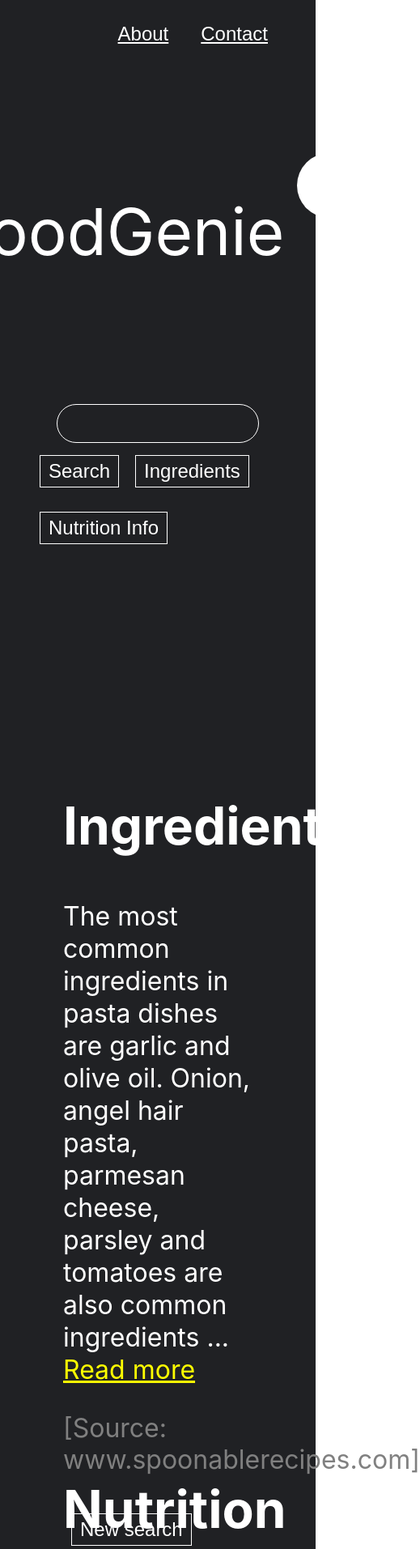
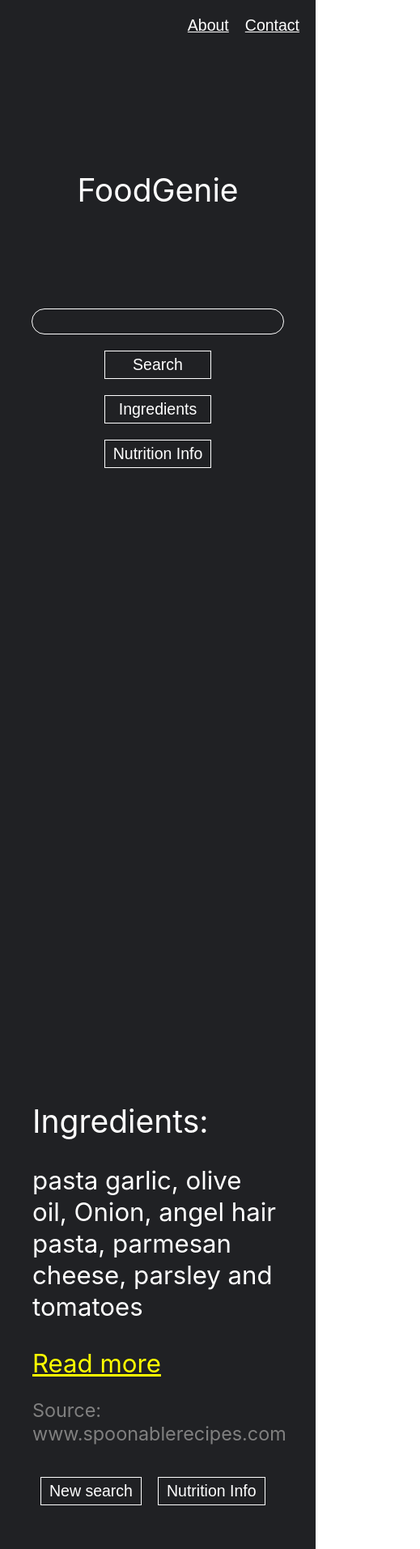
Before and after one commit to lil-white-shadow/food-genie, a React (Create React App) app: page / in a window 390 px wide. Shown: the top 1913 px of the page at 81% size, 519 px wide, since content can reach past the window. Built offline with nearby package versions, Linux system fonts and the light colour scheme.

Commit message:
update mobile styles, trim content for mobile

```diff
--- a/src/App.css
+++ b/src/App.css
@@ -21,6 +21,12 @@
   top: 0;
   z-index: 100;
   background-color: #202124;
+}
+
+.nav .logo {
+  position: absolute;
+  left: 0;
+  top: 10px;
 }
 
 button {
@@ -53,9 +59,8 @@ button {
 }
 
 .title {
-  display: inherit;
-  font-size: 5rem;
-  align-self: center;
+  display: flex;
+  font-size: min(10vw, 5rem);
   position: relative;
   top: -10vh;
   gap: 1rem;
@@ -97,7 +102,7 @@ button {
   background-color: #202124;
   border: 1px solid;
   color: white;
-  font-size: 1.5rem;
+  font-size: min(1.5rem, 5vw);
 }
 
 .buttonContainer button:hover, button:active {
@@ -110,11 +115,54 @@ button {
 }
 
 .results {
-  width: 80%;
+  background-color: #202124;
+  width: 100vw;
   padding: 10vh 10vw;
-  height: 100vh;
+  min-height: 100vh;
   justify-content: space-around;
   margin: 0 auto;
+  position: relative;
+  top: 300px;
+}
+
+@media (max-width: 767px) {
+
+  .search {
+    width: 100vw;
+  }
+  .nav {
+    width: 100vw;
+    height: 5vh;
+  }
+  .nav button {
+    margin-left: 0;
+    padding-left: 0;
+  }
+
+  input {
+    height: 2rem;
+    font-size: 1.5rem;
+    padding: 0 1rem;
+  }
+
+  .buttonContainer {
+    display: flex;
+    flex-direction: column;
+    margin-top: 10px;
+  }
+
+  .buttonContainer button {
+    margin: 10px;
+  }
+
+  .results {
+    margin-top: 20vh;
+    padding: 40px;
+  }
+
+  .cardTitle {
+    padding-top: 50px;
+  }
 }
 
 .card {
@@ -122,24 +170,24 @@ button {
   flex-direction: column;
 }
 
-.source {
+.cardSource {
   display: flex;
-  font-size: 2rem;
+  font-size: min(6vw, 2rem);
   color: gray;
 }
 
-.content {
+.cardContent {
   display: flex;
   flex-direction: column;
-  font-size: 2rem;
-  line-height: 2.5rem;
+  font-size: min(8vw, 2rem);
+  line-height: min(10vw, 2.5rem);
 }
 
-.results h2 {
-  font-size: 4rem;
+.cardTitle {
+  font-size: min(10vw, 4rem);
 }
 
-.results a {
-  font-size: 2rem;
+.card a {
+  font-size: min(8vw, 2rem);
   color: yellow
 }
--- a/src/App.js
+++ b/src/App.js
@@ -17,7 +17,7 @@ export default function App() {
       setIngredients('')
       setNutrition('')
     }
-    ref.current.scrollIntoView({ behavior: 'auto' })
+    ref.current.scrollIntoView({ behavior: 'smooth' })
   }
 
 
@@ -28,6 +28,7 @@ export default function App() {
   // const [ingredients, setIngredients] = useState("");
 
   const [ingredientsSource, setIngredientsSource] = useState("www.spoonablerecipes.com");
+  // const [ingredientsSource, setIngredientsSource] = useState("")
   // const [imageUrl, setImageUrl] = useState('')
 
   useEffect(() => {
@@ -71,11 +72,11 @@ export default function App() {
 
   return (
     <div className="app">
-      <Nav className="nav" goToComponent={goToComponent} IngredientsRef={IngredientsRef} NutritionRef={NutritionRef}/>
+      <Nav className="nav" search={search} goToComponent={goToComponent} IngredientsRef={IngredientsRef} NutritionRef={NutritionRef}/>
       <div className="search">
         <div className="title">
           <p>{title}</p>
-          <div className="bulb"></div>
+          {/* <div className="bulb"></div> */}
         </div>
         <input
           type="text"
@@ -92,6 +93,7 @@ export default function App() {
         <div ref={IngredientsRef} className="results">
           <Card
             title='Ingredients'
+            search={search}
             content={ingredients}
             contentSource={ingredientsSource}
           />
--- a/src/components/Card.js
+++ b/src/components/Card.js
@@ -1,16 +1,25 @@
 export default function Card(props) {
+  console.log(window.innerWidth)
 return (
   <div className="card">
-    <h2>{props.title}: </h2>
-    <div className="content">
-      {props.content}
+    <div className="cardTitle">{props.title}: </div>
+    <div className="cardContent">
+    {
+      window.innerWidth < 767 ?
+      <p>
+      {
+        props.content.replace(/\b(a|an|the|in|on|at|to|for|from|with|by|of|The|most|common|ingredients|also|dishes|are|ingredient|is|props.search)\b/gi, "").replace(props.search, '').replace('.',',').replace('...', '').replace(' and', ',').replace(props.search, '')
+      }
+      </p>
+      : <p>{props.content}</p>
+    }
       <a href={props.contentSource}>Read more</a>
     </div>
     <div>
     </div>
-    <div className="source">
+    <div className="cardSource">
       <p>
-      [Source: {props.contentSource.substring(0, props.contentSource.indexOf("com") + 3)}]
+      Source: {props.contentSource.substring(0, props.contentSource.indexOf("com") + 3)}
       </p>
     </div>
   </div>
--- a/src/components/Nav.js
+++ b/src/components/Nav.js
@@ -1,8 +1,16 @@
 export default function Nav(props) {
+  let length = props.search.length
   return(
-    <div className="nav">
-      <button onClick={() => props.goToComponent(props.IngredientsRef)}>About</button>
-      <button onClick={() => props.goToComponent(props.NutritionRef)}>Contact</button>
-    </div>
+      length === 0 ?
+      <div className="nav">
+          <button onClick={() => props.goToComponent(props.IngredientsRef)}>About</button>
+          <button onClick={() => props.goToComponent(props.NutritionRef)}>Contact</button>
+        </div>
+        :
+        <div className="nav">
+        <div className="logo">Food Genie</div>
+        <button onClick={() => props.goToComponent(props.IngredientsRef)}>About</button>
+        <button onClick={() => props.goToComponent(props.NutritionRef)}>Contact</button>
+      </div>
   )
 }
```
